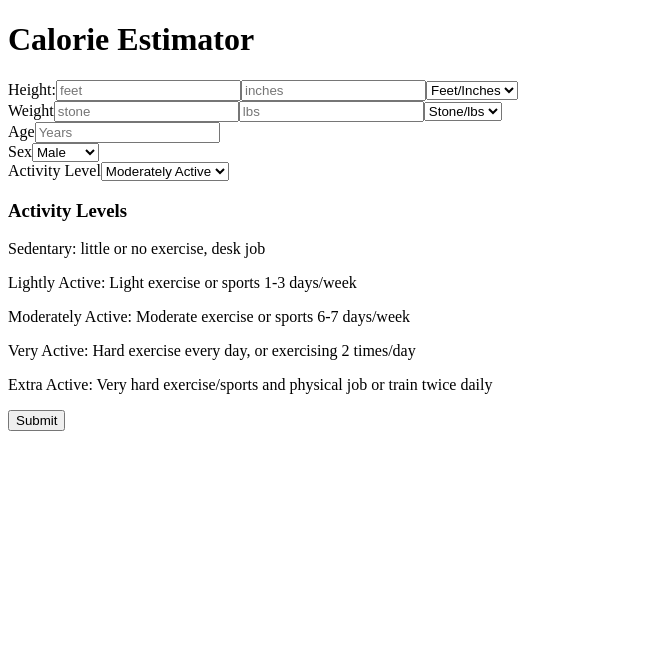
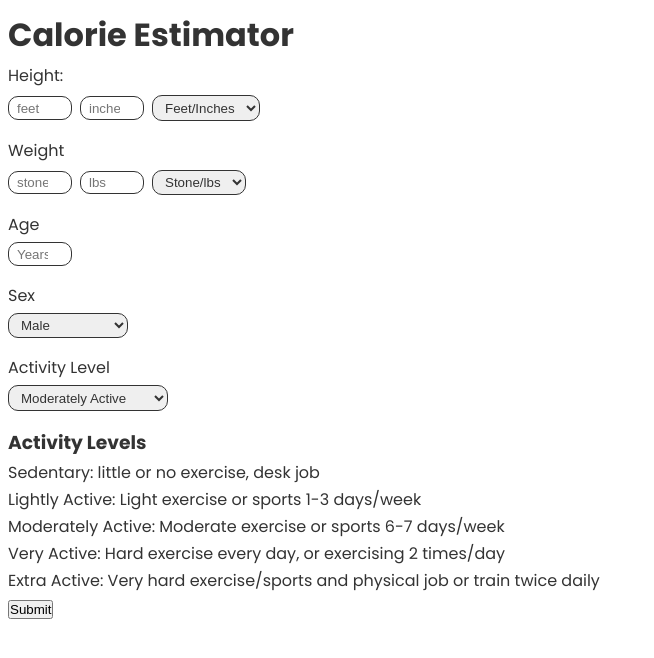
Before and after one commit to lewisRotchell/calorie-estimator-v2, a React (Create React App) app: page / in a window 1280 px wide. Shown: the top 658 px of the page, without its empty margins (0-654 px from the left). Built offline with nearby package versions, Linux system fonts and the light colour scheme.

Commit message:
Styling smallest screens

```diff
--- a/src/App.tsx
+++ b/src/App.tsx
@@ -1,3 +1,4 @@
+import "./assets/App.scss";
 import CalorieContainer from "./components/CalorieContainer";
 
 function App() {
--- a/src/assets/App.scss
+++ b/src/assets/App.scss
@@ -0,0 +1,33 @@
+@import url("https://fonts.googleapis.com/css2?family=Poppins:wght@100;200;300;400;500;600;700;800;900&display=swap");
+
+* {
+  margin: 0;
+  padding: 0;
+  box-sizing: border-box;
+}
+
+html {
+  font-family: "Poppins", sans-serif;
+}
+
+body {
+  margin: 0;
+  line-height: 1.7;
+  color: #333;
+  font-size: 1rem;
+  padding: 0.5rem;
+}
+
+input {
+  padding: 0.2rem 0.5rem;
+  border-radius: 10px;
+  border: 1px solid #333;
+  width: 4rem;
+}
+
+select {
+  color: #333;
+  padding: 0.2rem 0.5rem;
+  border-radius: 10px;
+  border: 1px solid #333;
+}
--- a/src/components/CalorieForm.module.scss
+++ b/src/components/CalorieForm.module.scss
@@ -0,0 +1,26 @@
+.calorieForm {
+  .formControl {
+    display: flex;
+    flex-direction: column;
+    flex-wrap: wrap;
+
+    margin-bottom: 1rem;
+
+    label {
+      margin-bottom: 0.25rem;
+      width: 100%;
+    }
+
+    input {
+      margin-right: 0.5rem;
+    }
+
+    .sexSelect {
+      width: 120px;
+    }
+
+    .activitySelect {
+      width: 160px;
+    }
+  }
+}
--- a/src/components/CalorieForm.tsx
+++ b/src/components/CalorieForm.tsx
@@ -1,6 +1,8 @@
-import React, { useState } from "react";
+import React from "react";
+import { classicNameResolver } from "typescript";
 import useInput from "../hooks/useInput";
 import validate from "../validateForm";
+import classes from "./CalorieForm.module.scss";
 
 type Props = {
   setIsSubmitted: React.Dispatch<React.SetStateAction<boolean>>;
@@ -25,36 +27,42 @@ const CalorieForm: React.FC<Props> = ({
 
   const { errors } = useInput(validate, submitDetails);
   return (
-    <div className="card ">
-      <div className="card-face">
+    <div className={classes.calorieForm}>
       <form className=" " id="calorieForm" onSubmit={handleSubmit}>
-          <div className="form-control ">
-            <label className="" htmlFor="height">
-              Height:
-            </label>
+        <div className={classes.formControl}>
+          <label className="">Height:</label>
 
           {values.heightMetrics === "cm" ? (
-              <>
+            <div>
               <input
                 className=""
                 onKeyDown={(evt) =>
-                    ["e", "E", "+", "-"].includes(evt.key) &&
-                    evt.preventDefault()
+                  ["e", "E", "+", "-"].includes(evt.key) && evt.preventDefault()
                 }
                 onChange={handleChangeNum}
                 value={values.cm || ""}
                 type="number"
                 id="height"
-                  placeholder="centimetres"
+                placeholder="cm"
                 name="cm"
               />
-              </>
+              <select
+                className=""
+                onChange={handleChangeString}
+                value={values.heightMetrics}
+                name="heightMetrics"
+                id=""
+              >
+                <option value="feetAndInches">Feet/Inches</option>
+                <option value="cm">cm</option>
+              </select>
+            </div>
           ) : (
-              <>
+            <div>
               <input
                 onChange={handleChangeNum}
                 value={values.foot || ""}
-                  className=""
+                className={classes.inputA}
                 type="number"
                 id="foot"
                 placeholder="feet"
@@ -70,9 +78,6 @@ const CalorieForm: React.FC<Props> = ({
                 placeholder="inches"
                 name="inch"
               />
-              </>
-            )}
-
               <select
                 className=""
                 onChange={handleChangeString}
@@ -84,11 +89,14 @@ const CalorieForm: React.FC<Props> = ({
                 <option value="cm">cm</option>
               </select>
             </div>
+          )}
+        </div>
         {/* weight */}
-          <div className="form-control">
+        <div className={classes.formControl}>
           <label htmlFor="weight">Weight</label>
 
           {values.weightMetrics === "kg" ? (
+            <div>
               <input
                 onChange={handleChangeNum}
                 value={values.kg || ""}
@@ -98,8 +106,19 @@ const CalorieForm: React.FC<Props> = ({
                 placeholder="kg"
                 name="kg"
               />
+              <select
+                className=""
+                onChange={handleChangeString}
+                value={values.weightMetrics}
+                name="weightMetrics"
+                id=""
+              >
+                <option value="stoneAndPounds">Stone/lbs</option>
+                <option value="kg">kg</option>
+              </select>
+            </div>
           ) : (
-              <>
+            <div>
               <input
                 onChange={handleChangeNum}
                 value={values.stone || ""}
@@ -119,8 +138,6 @@ const CalorieForm: React.FC<Props> = ({
                 placeholder="lbs"
                 name="lbs"
               />
-              </>
-            )}
               <select
                 className=""
                 onChange={handleChangeString}
@@ -132,8 +149,10 @@ const CalorieForm: React.FC<Props> = ({
                 <option value="kg">kg</option>
               </select>
             </div>
+          )}
+        </div>
         {/* Age */}
-          <div className="form-control">
+        <div className={classes.formControl}>
           <label htmlFor="age">Age</label>
           <input
             onChange={handleChangeNum}
@@ -146,26 +165,26 @@ const CalorieForm: React.FC<Props> = ({
           />
         </div>
         {/* sex */}
-          <div className="form-control">
+        <div className={classes.formControl}>
           <label htmlFor="sex">Sex</label>
           <select
             onChange={handleChangeString}
             value={values.sex}
             name="sex"
-              className=""
+            className={classes.sexSelect}
           >
             <option value="male">Male</option>
             <option value="female">Female</option>
           </select>
         </div>
         {/* activity level */}
-          <div className="form-control">
+        <div className={classes.formControl}>
           <label htmlFor="activityLevel">Activity Level</label>
           <select
             onChange={handleChangeString}
             value={values.activityLevel}
             name="activityLevel"
-              className=""
+            className={classes.activitySelect}
             id=""
           >
             <option value={1.2}>Sedentary</option>
@@ -195,7 +214,6 @@ const CalorieForm: React.FC<Props> = ({
           </p>
         </div>
       </section>
-      </div>
       <button className="" type="submit" form="calorieForm">
         Submit
       </button>
```
Lines whose indentation alone changed are shown as unchanged.
